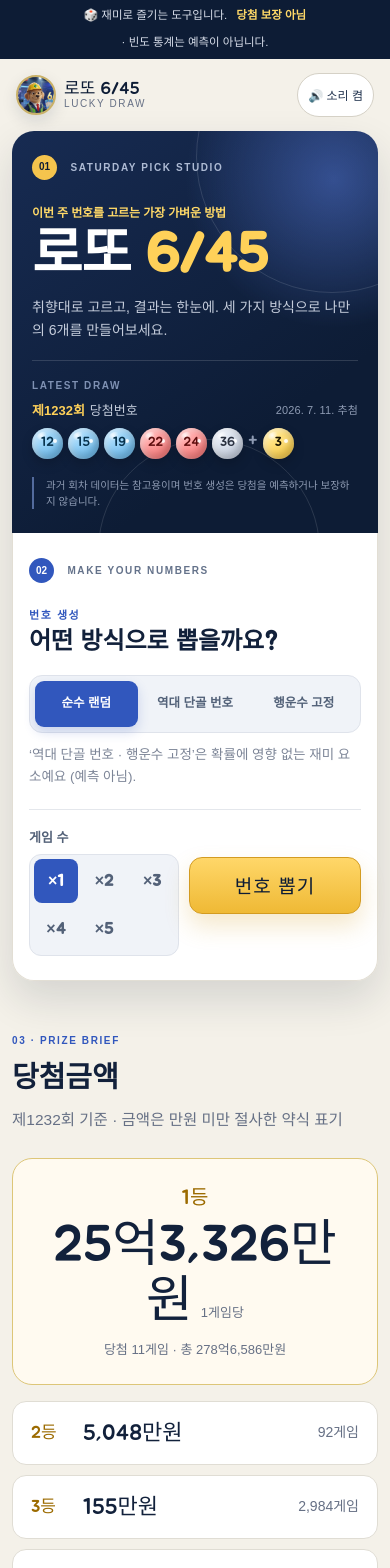
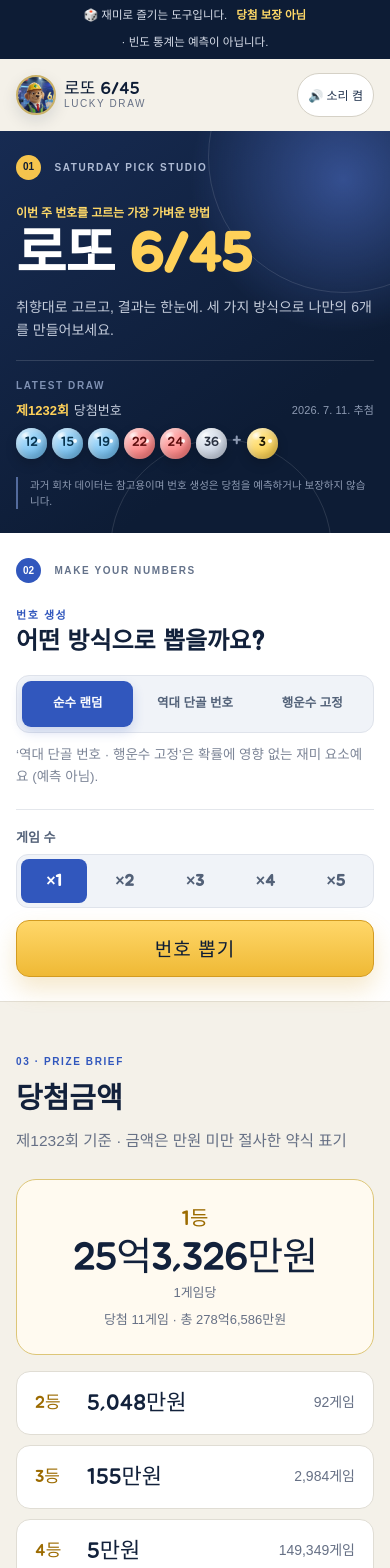
Before and after one commit to chmg7626-blip/lotto-number-generator, a React (Vite) app: page / in a window 390 px wide. Shown: the top 1568 px of the page. Built offline with nearby package versions, Linux system fonts and the light colour scheme; no server answers; a web font is replaced by a local one.

Commit message:
fix: polish mobile responsive layout

```diff
--- a/src/styles.css
+++ b/src/styles.css
@@ -2371,17 +2371,17 @@ a:focus-visible {
     font-size: 12px;
   }
   .app-content--studio .site-main {
-    padding-right: 12px;
     padding-bottom: 54px;
-    padding-left: 12px;
+    padding-right: 0;
+    padding-left: 0;
   }
   .studio-hero {
-    border-radius: 22px;
-    box-shadow: 0 18px 42px rgba(18, 33, 59, 0.14);
+    border-radius: 0;
+    box-shadow: none;
   }
   .studio-story {
-    padding: 24px 20px 24px;
-    border-radius: 22px 22px 0 0;
+    padding: 24px 16px;
+    border-radius: 0;
   }
   .studio-index,
   .section-index {
@@ -2431,7 +2431,9 @@ a:focus-visible {
   }
   .studio-generator {
     padding: 25px 16px 24px;
-    border-radius: 0 0 22px 22px;
+    border-right: 0;
+    border-left: 0;
+    border-radius: 0;
   }
   .app-content--studio .generator-section {
     padding-top: 24px;
@@ -2449,21 +2451,21 @@ a:focus-visible {
     font-size: 12.5px;
   }
   .app-content--studio .numpad {
-    width: calc(100% + 20px);
-    margin-right: -10px;
-    margin-left: -10px;
+    width: 100%;
+    margin-right: 0;
+    margin-left: 0;
     padding: 14px 0;
     border-right: 0;
     border-left: 0;
     border-radius: 0;
   }
   .app-content--studio .numpad-head {
-    padding: 0 12px;
+    padding: 0;
   }
   .app-content--studio .numpad-grid {
-    grid-template-columns: repeat(5, 44px);
-    width: 240px;
-    gap: 8px 5px;
+    grid-template-columns: repeat(5, minmax(44px, 1fr));
+    width: 100%;
+    gap: 8px 0;
   }
   .app-content--studio .numcell {
     display: grid;
@@ -2472,58 +2474,67 @@ a:focus-visible {
     place-items: center;
   }
   .app-content--studio .drawrow {
-    display: grid;
-    grid-template-columns: auto minmax(124px, 1fr);
-    align-items: end;
-    gap: 10px;
+    display: flex;
+    flex-direction: column;
+    align-items: stretch;
+    gap: 12px;
     margin-top: 16px;
     padding-top: 18px;
   }
   .app-content--studio .draw-count {
     min-width: 0;
+    width: 100%;
   }
   .app-content--studio .countsel {
     display: grid;
-    grid-template-columns: repeat(3, 44px);
-    width: fit-content;
+    grid-template-columns: repeat(5, minmax(44px, 1fr));
+    width: 100%;
   }
   .app-content--studio .cnt {
     min-width: 44px;
     min-height: 44px;
+    width: 100%;
     padding: 0;
   }
   .app-content--studio .drawbtn {
-    align-self: start;
+    align-self: stretch;
     min-height: 54px;
     width: 100%;
-    margin-top: 29px;
+    margin-top: 0;
     padding-right: 8px;
     padding-left: 8px;
     font-size: 19px;
   }
   .app-content--studio .wrap {
     padding-top: 52px;
+    padding-right: 16px;
+    padding-left: 16px;
   }
   .app-content--studio .sec-title {
     font-size: 29px;
   }
+  .app-content--studio .prize-top {
+    padding-right: 16px;
+    padding-left: 16px;
+  }
+  .app-content--studio .prize-amt {
+    max-width: 100%;
+    font-size: clamp(32px, 10vw, 44px);
+    line-height: 1.05;
+    letter-spacing: -0.025em;
+    white-space: nowrap;
+  }
+  .app-content--studio .prize-amt span {
+    display: block;
+    margin: 6px 0 0;
+    font-size: 13px;
+    letter-spacing: 0;
+    white-space: normal;
+  }
   .app-content--studio .wrap--stats {
-    width: calc(100% + 8px);
-    margin: 52px -4px 0;
-    padding: 38px 14px 42px;
-    border-radius: 22px;
-  }
-}
-
-@media (max-width: 360px) {
-  .app-content--studio .drawrow {
-    display: flex;
-    align-items: stretch;
-  }
-  .app-content--studio .drawbtn {
-    margin-top: 0;
-  }
-  .app-content--studio .countsel {
-    grid-template-columns: repeat(3, 44px);
-  }
-}
+    width: 100%;
+    margin: 52px 0 0;
+    padding: 38px 16px 42px;
+    border-radius: 0;
+  }
+}
```
Also changed, not shown: 2 other files (tests, documents, lock files or other folders).
